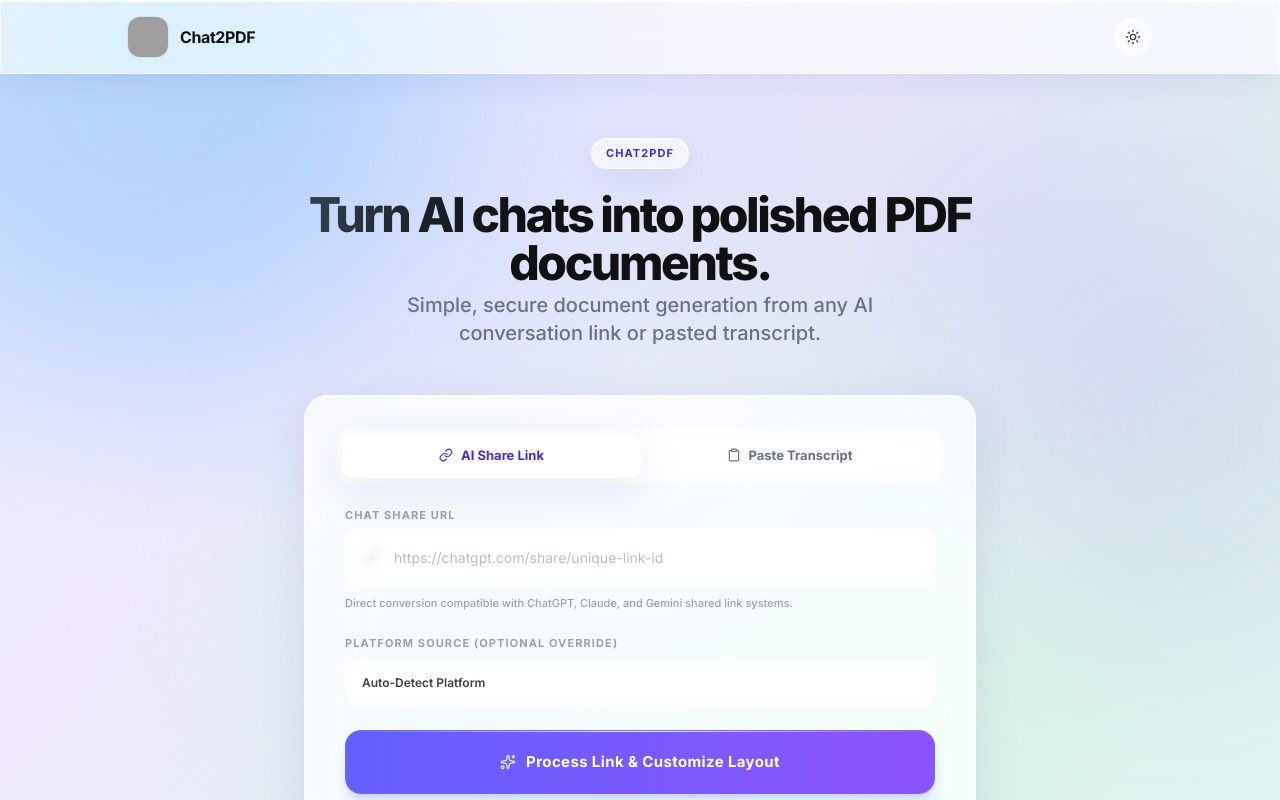
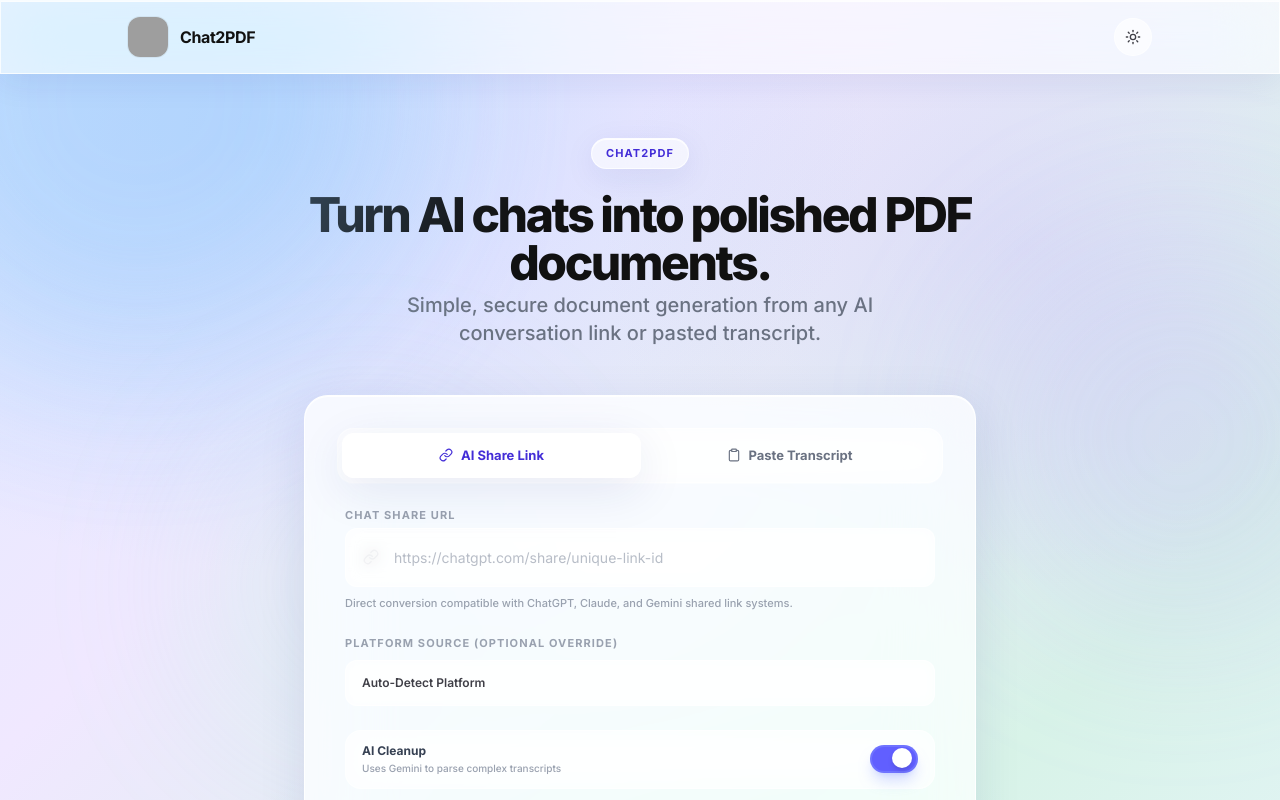
Before and after one commit to Surajit00007/Chat2PDF, a React (Vite) app: page / in a window 1280 px wide. Shown: the top 800 px of the page. Built offline with nearby package versions, Linux system fonts and the light colour scheme; grey boxes are pictures that could not be loaded.

Commit message:
feat: add AI cleanup toggle to bypass Gemini API requirement

```diff
--- a/src/App.tsx
+++ b/src/App.tsx
@@ -73,6 +73,9 @@ export default function App() {
   // Theme States
   const [themeMode, setThemeMode] = useState<"light" | "dark">("light");
 
+  // AI Cleanup Toggle
+  const [useAiCleanup, setUseAiCleanup] = useState(true);
+
   // --- PARSE TRIGGERS ---
   const handleParse = async (e: React.FormEvent) => {
     e.preventDefault();
@@ -92,8 +95,8 @@ export default function App() {
       setLoadingStep("Sending payload to Gemini parser...");
 
       const payload = activeTab === "link"
-        ? { url: shareLink }
-        : { rawText: copiedText };
+        ? { url: shareLink, useAiCleanup }
+        : { rawText: copiedText, useAiCleanup };
 
       const res = await fetch("/api/parse-chat", {
         method: "POST",
@@ -1046,6 +1049,41 @@ export default function App() {
                     </select>
                   </div>
 
+                  {/* AI Cleanup Toggle */}
+                  <div className={`flex items-center justify-between px-4 py-3 rounded-2xl transition-all ${isDark ? 'glass-inner-dark' : 'glass-inner'}`}>
+                    <div className="flex flex-col">
+                      <span className={`text-xs font-bold ${isDark ? 'text-zinc-200' : 'text-gray-700'}`}>
+                        AI Cleanup
+                      </span>
+                      <span className={`text-[10px] font-medium mt-0.5 ${isDark ? 'text-zinc-500' : 'text-gray-400'}`}>
+                        {useAiCleanup ? 'Uses Gemini to parse complex transcripts' : 'Deterministic parser only — no API key needed'}
+                      </span>
+                    </div>
+                    <button
+                      type="button"
+                      id="ai-cleanup-toggle"
+                      role="switch"
+                      aria-checked={useAiCleanup}
+                      onClick={() => setUseAiCleanup(v => !v)}
+                      className={`relative inline-flex h-7 w-12 flex-shrink-0 cursor-pointer rounded-full border-2 transition-all duration-300 focus:outline-none ${
+                        useAiCleanup
+                          ? isDark
+                            ? 'bg-indigo-500 border-indigo-400/50 shadow-lg shadow-indigo-500/30'
+                            : 'bg-indigo-500 border-indigo-400/50 shadow-lg shadow-indigo-300/50'
+                          : isDark
+                            ? 'bg-white/10 border-white/15'
+                            : 'bg-gray-200/80 border-gray-300/50'
+                      }`}
+                    >
+                      <span
+                        className={`pointer-events-none inline-block h-5 w-5 transform rounded-full bg-white shadow-md ring-0 transition-all duration-300 ${
+                          useAiCleanup ? 'translate-x-5' : 'translate-x-0.5'
+                        }`}
+                        style={{marginTop: '1px'}}
+                      />
+                    </button>
+                  </div>
+
                   {/* Warning Messages */}
                   {errorStatus && (
                     <div className="p-4 rounded-xl flex items-start space-x-2.5 border border-rose-200/60 bg-rose-50/70 backdrop-blur-sm">
--- a/src/parser.ts
+++ b/src/parser.ts
@@ -443,11 +443,11 @@ export function getAiClient(): GoogleGenAI | null {
 }
 
 export async function parseChatRequest(
-  body: { url?: string; rawText?: string } = {},
+  body: { url?: string; rawText?: string; useAiCleanup?: boolean } = {},
   aiOverride?: GoogleGenAI | null
 ): Promise<{ statusCode: number; body: Record<string, any> }> {
-  const { url, rawText } = body;
-  const ai = aiOverride ?? getAiClient();
+  const { url, rawText, useAiCleanup = true } = body;
+  const ai = useAiCleanup ? (aiOverride ?? getAiClient()) : null;
 
   let contentToParse = "";
   let isFetched = false;
@@ -537,10 +537,12 @@ export async function parseChatRequest(
 
   if (!ai) {
     return {
-      statusCode: 500,
+      statusCode: 200,
       body: {
         success: false,
-        error: "Could not extract full chat messages from this input, and Gemini API Key is missing for AI cleanup. Paste the visible chat transcript or configure an API key.",
+        error: useAiCleanup
+          ? "Could not extract full chat messages from this input, and Gemini API Key is missing for AI cleanup. Paste the visible chat transcript or configure an API key."
+          : "Could not automatically detect chat structure in this input. AI Cleanup is turned off — try switching it on, or paste the visible conversation text manually using the Paste Transcript tab.",
       },
     };
   }
```
